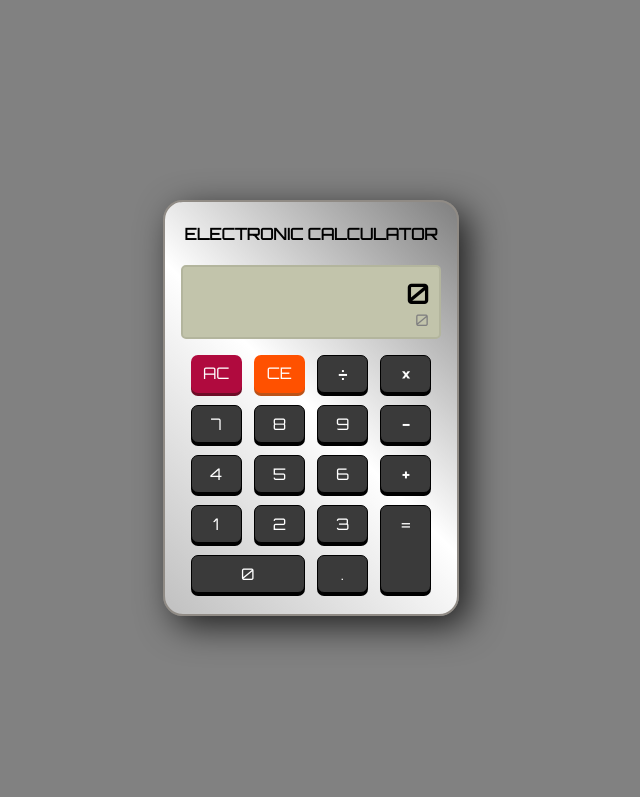
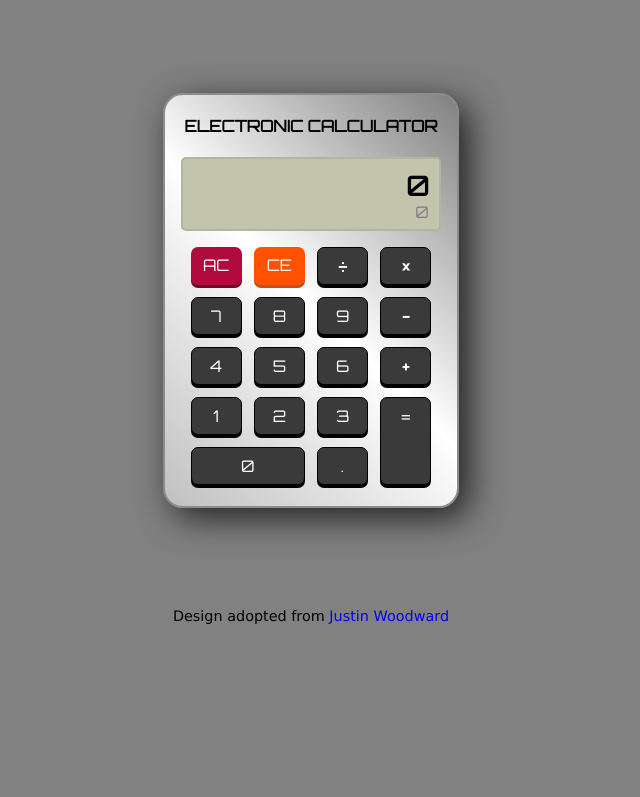
Before and after one commit to wmemorgan/calculator_js, a plain HTML site: page index.html in a window 1280 px wide. Shown: the whole page, without its empty margins (329-969 px from the left). Drawn offline with Linux system fonts and the light colour scheme.

Commit message:
Add credits

```diff
--- a/index.html
+++ b/index.html
@@ -41,6 +41,7 @@
     </div>
 
   </div>
+  <p class="credits">Design adopted from <a href="https://www.linkedin.com/in/justin-woodward-891772118" target="_blank">Justin Woodward</a> </p>
 <script src="script.js"></script>
 </body>
 </html>
--- a/style.css
+++ b/style.css
@@ -105,3 +105,19 @@ body {
 #zerokey {
   grid-column: 1 / span 2;
 }
+
+.credits {
+  font-family: 'Lucida Sans', 'Lucida Sans Regular', 'Lucida Grande', 'Lucida Sans Unicode', Geneva, Verdana, sans-serif;
+  font-size: 0.9em;
+  text-align: center;
+
+}
+
+a:link{
+
+    text-decoration: none;
+}
+
+a:visited {
+  color: rgb(176, 10, 62);
+}
```
